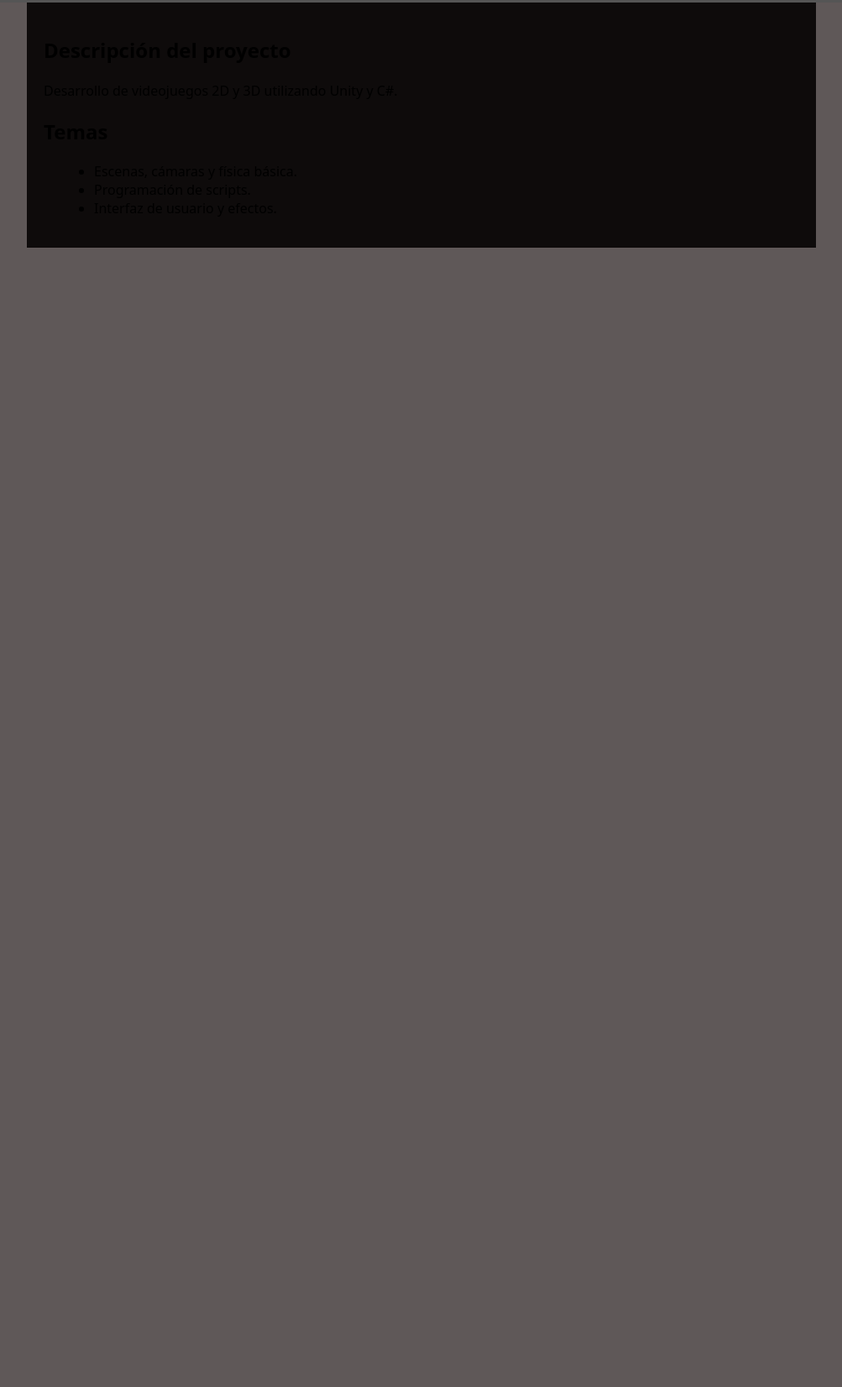
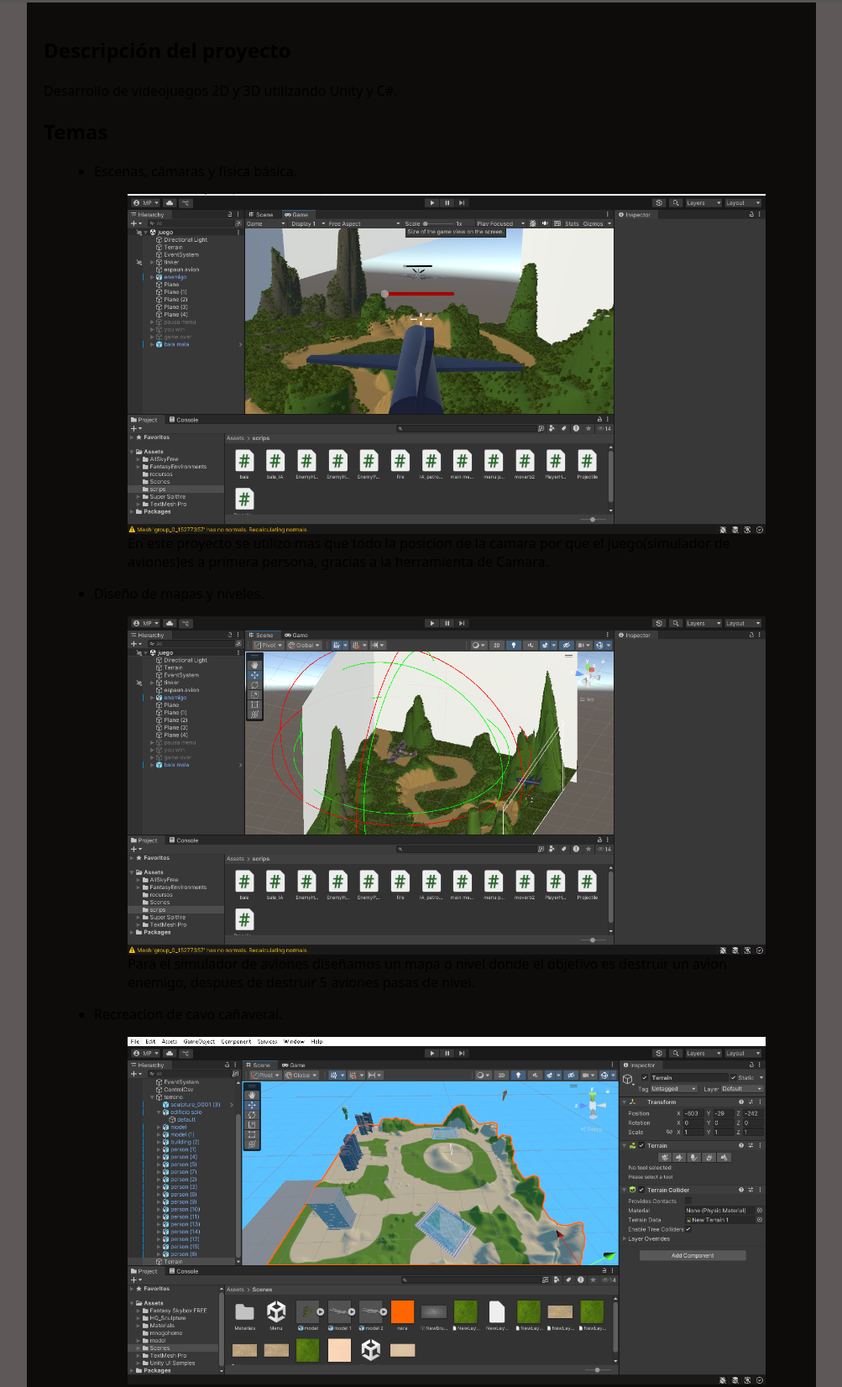
Before and after one commit to miguelangelvalderrutennazareth-netizen/Proyectos-academia, a plain HTML site: page unity.html in a window 1280 px wide. Shown: the part 86-1738 px from the top of the page at 84% size, without its empty margins (138-1141 px from the left). Before the commit the page ends 800 px from the top, so only its background shows below. Drawn offline with Linux system fonts and the light colour scheme.

Commit message:
muchachos

```diff
--- a/unity.html
+++ b/unity.html
@@ -32,8 +32,20 @@
     <h2>Temas</h2>
     <ul>
       <li>Escenas, cámaras y física básica.</li>
-      <li>Programación de scripts.</li>
-      <li>Interfaz de usuario y efectos.</li>
+      <figure>
+        <img src="imagenes/unity3.png" alt="placa de control" style="max-width:100%;height:auto;display:block;margin:0 auto;">
+        <figcaption>En este proyecto se utilizo mas que todo la posicion de la camara por que el juego(simulador de aviones)es a primera persona, gracias a la herramienta de Camara.</figcaption>
+    </figure>
+      <li>Diseño de mapas y niveles.</li>
+      <figure>
+        <img src="imagenes/unity2.png" alt="placa de control" style="max-width:100%;height:auto;display:block;margin:0 auto;">
+        <figcaption>Para el simulador de aviones diseñamos un mapa o nivel donde el objetivo es destruir un avion enemigo, despues de destruir 5 aviones pasas de nivel.</figcaption>
+    </figure>
+      <li>Recreacion de cavo cañaveral.</li>
+      <figure>
+        <img src="imagenes/unity1.png" alt="placa de control" style="max-width:100%;height:auto;display:block;margin:0 auto;">
+        <figcaption>En este proyecto hicimos un simulador de un globo aerostatico que va a la atmosfera. Esto fue posible gracias a los datos que recolectamos en Cube In Space.</figcaption>
+    </figure>
     </ul>
   </main>
 </body>
```
Also changed, not shown: imagenes/unity1.png (added), imagenes/unity2.png (added), imagenes/unity3.png (added).
